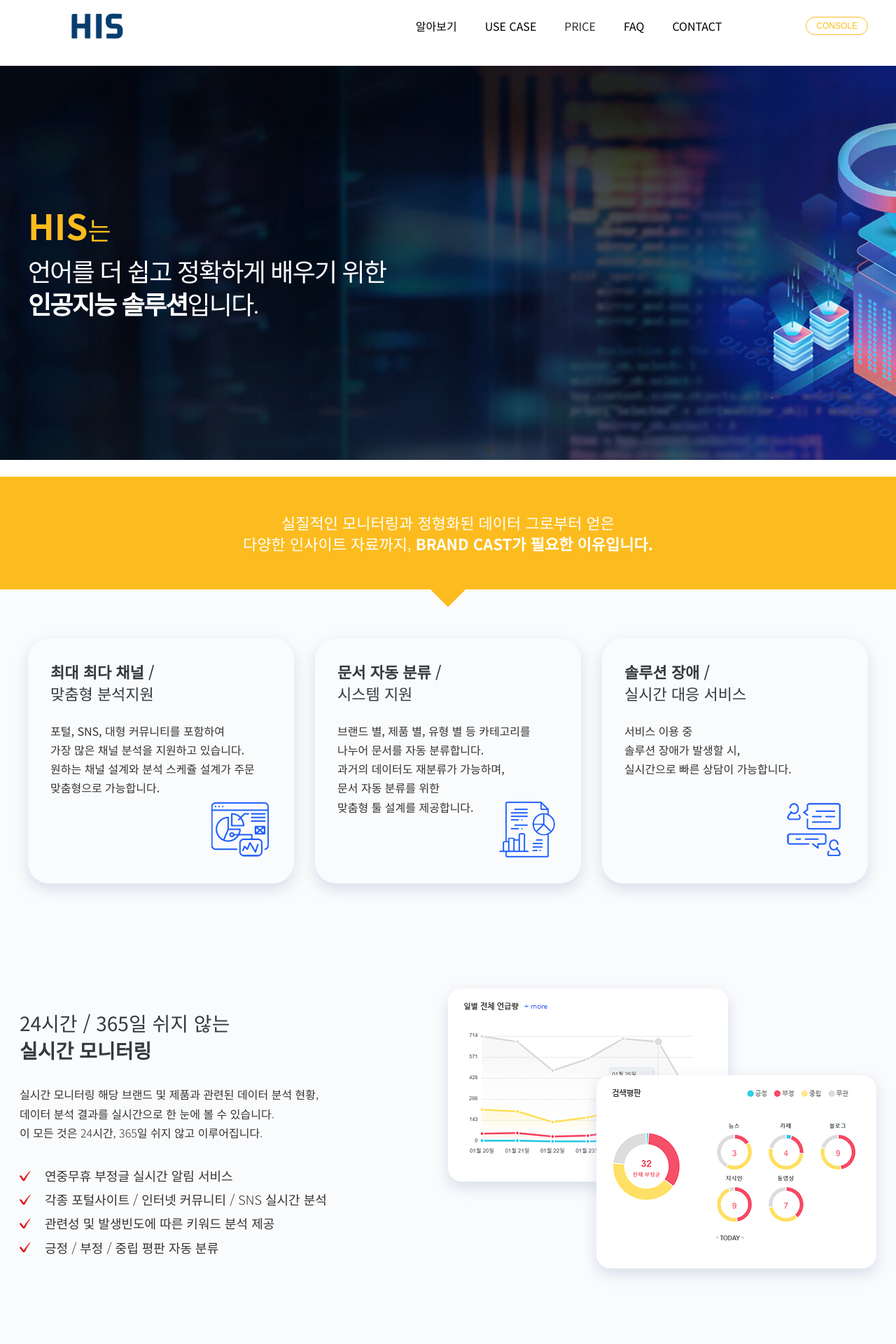
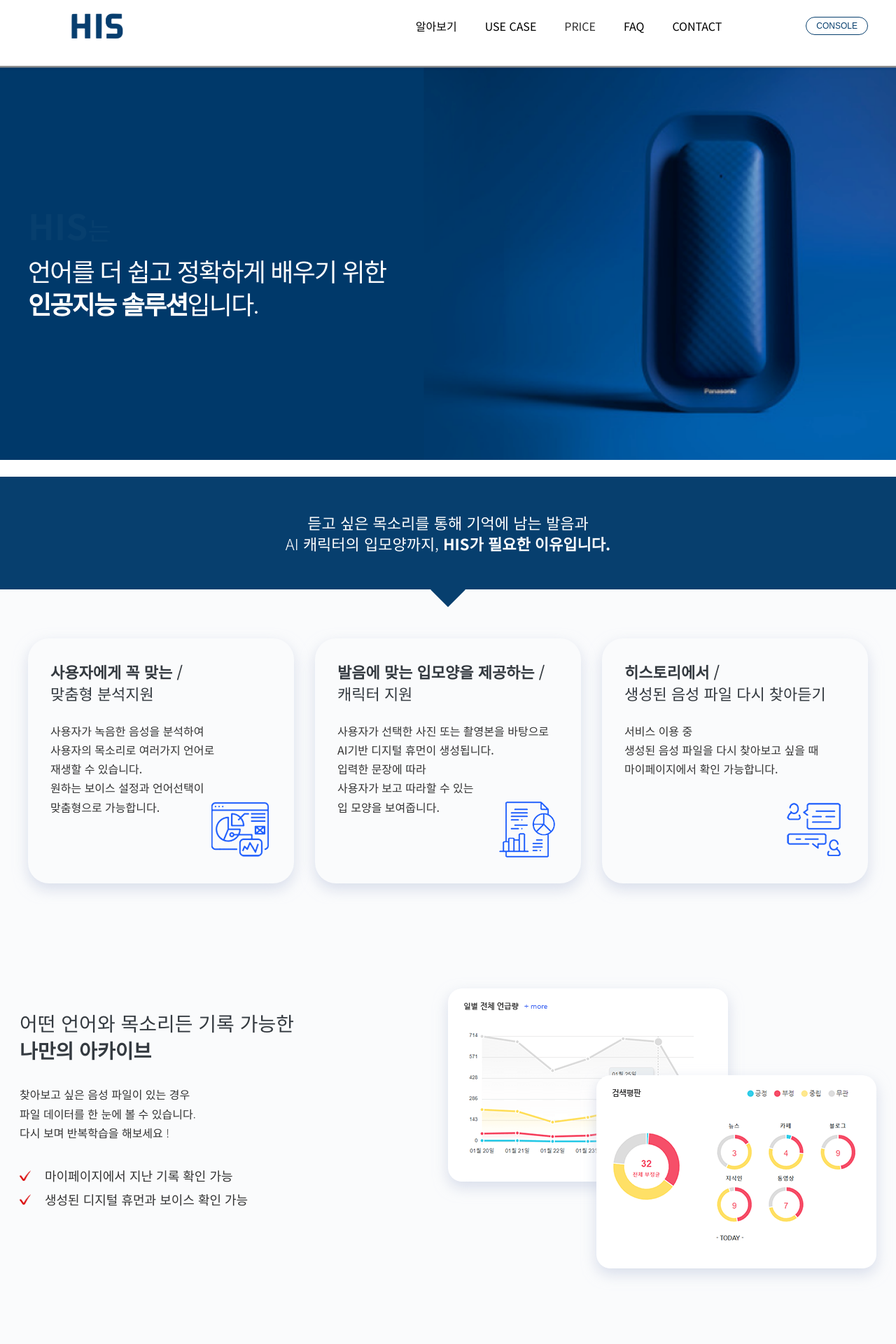
Before and after one commit to YurimYang/SoHot-Hackathon, a Django app: page / in a window 1280 px wide. Shown: the top 1920 px of the page at 70% size. Run offline with Django 4.2, Linux system fonts and the light colour scheme; some libraries are stand-ins or nearby versions.

Commit message:
rendering page

```diff
--- a/hiproject/main/static/css/font_space.css
+++ b/hiproject/main/static/css/font_space.css
@@ -12,7 +12,7 @@
 }
 :root {
   --color-black: #333;
-  --main-color: #fcbc1f;
+  --main-color: #073F6E;
   /* --main-color: #FF9F29; */
   /* --main-color: #0A4D68; */
   /* --main-color: #0B2447; */
--- a/hiproject/main/templates/main.html
+++ b/hiproject/main/templates/main.html
@@ -133,8 +133,8 @@
                   <h1 class="big_tit_txt main_txt03_lin00">
                     HIS<span>는</span>
                   </h1>
-                  <h2 class="main_txt03_lin01">빠른 이슈 체크와 선제적 대응을 위한 </h2>
-                  <h2 class="main_txt03_lin02"><b>24시간 실시간</b> 관제 시스템입니다.</h2>
+                  <h2 class="main_txt03_lin01">AI를 이용한 디지털 인물의 입모양으로</h2>
+                  <h2 class="main_txt03_lin02"><b>정확한 발음</b>을 배울 수 있습니다.</h2>
                 </li>
               </ul>
             </div>
@@ -152,9 +152,10 @@
         <div class="main_row01_line03">
           <div class="main_content_w1200">
             <h4>
-              실질적인 모니터링과 정형화된 데이터 그로부터 얻은 <br />
-              다양한 인사이트 자료까지,
-              <b>BRAND CAST가 필요한 이유입니다.</b>
+              듣고 싶은 목소리를 통해 기억에 남는 발음과  <br />
+              AI 캐릭터의 입모양까지,
+
+              <b>HIS가 필요한 이유입니다.</b>
             </h4>
           </div>
         </div>
@@ -163,40 +164,41 @@
             <ul>
               <li data-aos="fade-down" data-aos-delay="50">
                 <h4>
-                  <b>최대 최다 채널</b> /<br />
+                  <b>사용자에게 꼭 맞는</b> /<br />
                   맞춤형 분석지원
                 </h4>
                 <p>
-                  포털, SNS, 대형 커뮤니티를 포함하여<br>
-                  가장 많은 채널 분석을 지원하고 있습니다.<br>
-                  원하는 채널 설계와 분석 스케쥴 설계가 주문<br>
+                  사용자가 녹음한 음성을 분석하여<br>
+                  사용자의 목소리로 여러가지 언어로 <br>
+                  재생할 수 있습니다.<br>
+                  원하는 보이스 설정과 언어선택이<br>
                   맞춤형으로 가능합니다.
                 </p>
                 <img src="{% static 'images/main_row03_icon.png' %}" alt="" />
               </li>
               <li data-aos="fade-down"  data-aos-delay="150">
                 <h4>
-                  <b>문서 자동 분류</b> /<br />
-                  시스템 지원
+                  <b>발음에 맞는 입모양을 제공하는</b> /<br />
+                  캐릭터 지원
                 </h4>
                 <p>
-                  브랜드 별, 제품 별, 유형 별 등 카테고리를 <br>
-                  나누어 문서를 자동 분류합니다. <br>
-                  과거의 데이터도 재분류가 가능하며, <br>
-                  문서 자동 분류를 위한 <br>
-                  맞춤형 툴 설계를 제공합니다.
+                  사용자가 선택한 사진 또는 촬영본을 바탕으로 <br>
+                  AI기반 디지털 휴먼이 생성됩니다. <br>
+                  입력한 문장에 따라 <br>
+                  사용자가 보고 따라할 수 있는<br>
+                  입 모양을 보여줍니다.
                 </p>
                 <img src="{% static 'images/main_row03_icon02.png' %}" alt="" />
               </li>
               <li data-aos="fade-down"  data-aos-delay="250">
                 <h4>
-                    <b>솔루션 장애</b> /<br />
-                    실시간 대응 서비스
+                    <b>히스토리에서</b> /<br />
+                    생성된 음성 파일 다시 찾아듣기
                   </h4>
                   <p>
                     서비스 이용 중 <br>
-                    솔루션 장애가 발생할 시,<br>
-                    실시간으로 빠른 상담이 가능합니다.
+                    생성된 음성 파일을 다시 찾아보고 싶을 때<br>
+                    마이페이지에서 확인 가능합니다.
                   </p>
                   <img src="{% static 'images/main_row03_icon03.png' %}" alt="" />
                 </li>
@@ -212,18 +214,16 @@
                 <div class="lg-50 left">
                   <div class="text_wrap">
                     <h3>
-                      24시간 / 365일 쉬지 않는<br>
-                      <b>실시간 모니터링</b>
+                      어떤 언어와 목소리든 기록 가능한<br>
+                      <b>나만의 아카이브</b>
                     </h3>
                     <p>
-                      실시간 모니터링 해당 브랜드 및 제품과 관련된 데이터 분석 현황, <br>
-                      데이터 분석 결과를 실시간으로 한 눈에 볼 수 있습니다. <br>
-                      이 모든 것은 24시간, 365일 쉬지 않고 이루어집니다.
+                      찾아보고 싶은 음성 파일이 있는 경우 <br>
+                      파일 데이터를 한 눈에 볼 수 있습니다. <br>
+                      다시 보며 반복학습을 해보세요 !
                     </p>
-                    <i>연중무휴 부정글 실시간 알림 서비스</i>
-                    <i>각종 포털사이트 / 인터넷 커뮤니티 / SNS 실시간 분석</i>
-                    <i>관련성 및 발생빈도에 따른 키워드 분석 제공</i>
-                    <i>긍정 / 부정 / 중립 평판 자동 분류</i>
+                    <i>마이페이지에서 지난 기록 확인 가능</i>
+                    <i>생성된 디지털 휴먼과 보이스 확인 가능</i>
                   </div>
                 </div>
                 <ul class="lg-50 right">
@@ -232,6 +232,7 @@
                 </ul>
               </div>
           </div>
+
           <div class="row02_con con02">
             <div class="row clear">
                 <ul class="lg-50 left">
@@ -240,129 +241,59 @@
                 <div class="lg-50 right">
                   <div class="text_wrap">
                     <h3>
-                      브랜드 맞춤형으로 진행되는<br>
-                      <b>타겟 커뮤니티 심층 체크</b>
+                      개인 맞춤형으로 진행되는<br>
+                      <b>타겟 커뮤니티 심화 학습</b>
                     </h3>
                     <p>
-                      브랜드의 특성에 기반하여 맞춰진 타겟 고객 및 주요 고객층을 <br>
-                      선별 후, 특정 고객층이 모여 있는 커뮤니티의 자료를 집중적으로 <br>
-                      수집하여 해당 고객 및 데이터에 대한 심층적인 분석을 제공합니다.
+                      사용자가 선택한 사진을 통해 디지털 휴먼을 생성하고  <br>
+                      사용자가 선택한 언어와 텍스트를 입력받아 <br>
+                      조금 더 기억에 남는 발음을 제공합니다.
                     </p>
-                    <i>웹사이트 동향 및 평판 제공</i>
-                    <i>커뮤니티 성향 분석</i>
-                    <i>네이버 카페 실시간 조회</i>
+                    <i>사용자 니즈를 고려한 디지털 휴먼 </i>
+                    <i>사용자 니즈를 고려한 보이스 </i>
+                    <i>디지털 휴먼의 발음 입모양 제공 </i>
+
                   </div>
                 </div>
               </div>
           </div>
-          <div class="row02_con con03">
-            <div class="row clear">
-                <div class="lg-50 left">
-                  <div class="text_wrap">
-                    <h3>
-                      완벽한 브랜드 관리로 이어지는<br>
-                      <b>다양한 통계 분석 진행</b>
-                    </h3>
-                    <p>
-                      자연어 감정 분석을 거친 사용자 버즈데이터를 통해 브랜드와 <br>
-                      제품에 대한 VOC를 수집하고 인사이트를 발굴할 수 있습니다. <br>
-                      다양한 유형, 정확한 결과로 제공되는 통계 자료는 <br>
-                      완벽한 브랜드 관리로 이어집니다
-                    </p>
-                    <i>자연어 감정 분석을 거친 평판 자동 분류 기능</i>
-                    <i>브랜드 데이터 별도 추출</i>
-                    <i>카테고리에 따라 세부적으로 나뉘는 분석 방법 빛 통계 결과</i>
-                  </div>
-                </div>
-                <ul class="lg-50 right">
-                  <li data-aos="zoom-in" data-aos-delay="250"><img src="{% static 'images/main_row06_img02.png' %}" alt=""></li>
-                    <li data-aos="zoom-in" data-aos-delay="300"><img src="{% static 'images/main_row06_img01.png' %}" alt=""></li>
-                </ul>
-              </div>
-          </div>
-          <div class="row02_con con04">
-            <div class="row clear">
-                <ul class="lg-50 left">
-                  <li data-aos="zoom-in"data-aos-delay="250"><img src="{% static 'images/main_row07_img01.png' %}" alt=""></li>
-                  <li data-aos="zoom-in" data-aos-delay="300"><img src="{% static 'images/main_row07_img02.png' %}" alt=""></li>
-                </ul>
-                <div class="lg-50 right">
-                  <div class="text_wrap">
-                    <h3>
-                      가장 빨리 확인 가능한<br>
-                      <b>부정 및 이슈 글 실시간 알림</b>
-                    </h3>
-                    <p>
-                      모든 분석 과정에서 수집되는 부정글 및 이슈글들을 <br>
-                      실시간으로 수집, 확인하여 발생 시점 즉시, <br>
-                      푸시 알람으로 확인이 가능합니다.
-                    </p>
-                    <i>실시간 부정글, 이슈글 알림</i>
-                    <i>직접 설정한 특정 키워드 알림</i>
-                  </div>
-                </div>
-              </div>
-          </div>
+
         </div>
       </section>
       <section class="main_info_row03 row03" id = morefeatures>
         <div class="main_info_row03_bg">
           <div class="txt_box">
             <h2>주요기능</h2>
-            <h4>고객 여러분이 원하시는 기능을 계속 추가하고 있습니다.</h4>
+            <h4>사용자 여러분이 원하시는 기능을 계속 추가하고 있습니다.</h4>
           </div>
         </div>
         <div class="row03_box main_content_w1200">
           <ul class="clear">
             <li data-aos="fade-up">
               <img src="{% static 'images/main_row08_icon01.png' %}" alt="">
-              <p>포털 사이트 <b>버즈 제공</b></p>
+              <p>사용자 개별화 <b>히스토리 제공</b></p>
             </li>
             <li data-aos="fade-up">
               <img src="{% static 'images/main_row08_icon02.png' %}" alt="">
-              <p>소셜 버즈 <b>추이</b></p>
+              <p>사용자의 목소리 분석한  <b>AI 보이스 모델</b></p>
             </li>
             <li data-aos="fade-up">
               <img src="{% static 'images/main_row08_icon03.png' %}" alt="">
-              <p>SNS/커뮤니티 <b>모니터링</b></p>
+              <p><b>다양한 언어</b> 제공 서비스</p>
             </li>
             <li data-aos="fade-up">
               <img src="{% static 'images/main_row08_icon04.png' %}" alt="">
-              <p>AI기반 <b>감성/이슈 분석</b></p>
+              <p>AI기반 <b>디지털 휴먼 생성 </b></p>
             </li>
-            <li data-aos="fade-up">
-              <img src="{% static 'images/main_row08_icon05.png' %}" alt="">
-              <p>NLP기반 <b>개체분류 및 추출</b></p>
-            </li>
-            <li data-aos="fade-up">
-              <img src="{% static 'images/main_row08_icon06.png' %}" alt="">
-              <p><b>인사이트</b> 제공</p>
-            </li>
+
+
           </ul>
         </div>
       </section>
     </main>
-    <footer class="main_content_w1200">
-      <ul class="footer_nav clear">
-        <li>
-          <img src="{% static 'images/logo_gray.png' %}" alt="bitlworks" />
-          <span><a href="sub_abus.html">회사소개</a></span>
-        </li>
-        <li>
-          <span><a href="sub_contact.html">제휴문의</a></span>
-        </li>
-      </ul>
-      <ul class="company_info clear">
-        <li>(주)비틀웍스</li>
-        <li>사업자등록번호 : 107-87-97578</li>
-        <li>대표이사 : 노현철</li>
-        <br />
-        <li>주소 : 서울시 마포구 성미산로 31길 13</li>
-        <li>대표전화 : <a href="tel:02-783-2346">02-783-2346</a></li>
-        <li>이메일 : <a href="mailto:contact@bitlworks.com">contact@bitlworks.com</a></li>
-      </ul>
-      <p class="txt_copyright">© BitLworks Inc. 2022. All Rights Reserved.</p>
-    </footer>
+
+    <hr/>
+
     <script src="{% static 'js/jquery-3.6.0.min.js' %}"></script>
     <script src="{% static 'js/bootstrap.min.js' %}"></script>
     <script src="{% static 'js/common.js' %}"></script>
```
Also changed, not shown: hiproject/main/static/images/main_bg.jpg.
